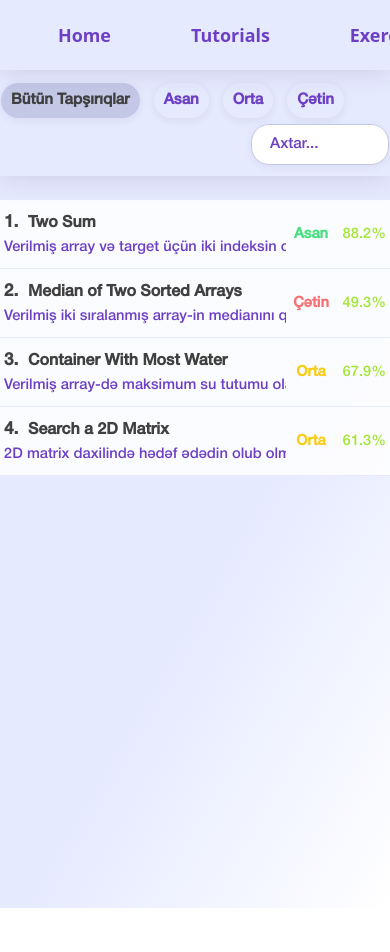
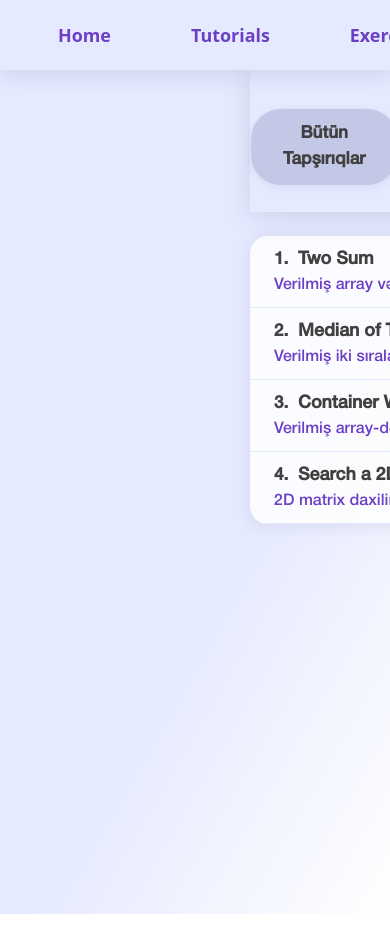
Before and after one commit to mlalayev/myPlatform, a Next.js app: page /exercises in a window 390 px wide. Shown: the top 952 px of the page. Built offline with nearby package versions, Linux system fonts and the light colour scheme.

Commit message:
my commit

```diff
--- a/src/app/components/Buttons/copyButton/CopyButton.module.css
+++ b/src/app/components/Buttons/copyButton/CopyButton.module.css
@@ -1,5 +1,5 @@
 .Btn {
-    width: 100px;
+    width: 120px;
     height:40px;
     display: flex;
     align-items: center;
@@ -9,7 +9,6 @@
     overflow: hidden;
     box-shadow: 2px 2px 10px rgba(0, 0, 0, 0.164);
     cursor: pointer;
-    z-index: 999;
   }
 
   .text {
--- a/src/app/components/Buttons/copyButton/CopyButton.tsx
+++ b/src/app/components/Buttons/copyButton/CopyButton.tsx
@@ -21,7 +21,6 @@ function CopyButton(props: CopyType) {
       }}
       className={copyButton.Btn}
     >
-      <span className={copyButton.text}>Copy</span>
       <span className={copyButton.svgIcon}>
         <svg
           fill="white"
@@ -32,6 +31,8 @@ function CopyButton(props: CopyType) {
           <path d="M280 64h40c35.3 0 64 28.7 64 64V448c0 35.3-28.7 64-64 64H64c-35.3 0-64-28.7-64-64V128C0 92.7 28.7 64 64 64h40 9.6C121 27.5 153.3 0 192 0s71 27.5 78.4 64H280zM64 112c-8.8 0-16 7.2-16 16V448c0 8.8 7.2 16 16 16H320c8.8 0 16-7.2 16-16V128c0-8.8-7.2-16-16-16H304v24c0 13.3-10.7 24-24 24H192 104c-13.3 0-24-10.7-24-24V112H64zm128-8a24 24 0 1 0 0-48 24 24 0 1 0 0 48z" />
         </svg>
       </span>
+      <span className={copyButton.text}>Kopyala</span>
+
     </button>
   );
 }
--- a/src/app/exercises/ExercisesList.module.css
+++ b/src/app/exercises/ExercisesList.module.css
@@ -171,57 +171,4 @@
   background: transparent;
 }
 
-@media (max-width: 900px) {
-  .layout {
-    flex-direction: column;
-  }
-  .contentOpen, .contentClosed {
-    margin-left: 0;
-    padding: 10px 0 0 0;
-  }
-  .headerBar, .list {
-    max-width: 100%;
-    border-radius: 0;
-  }
-}
-
-@media (max-width: 600px) {
-  .contentOpen, .contentClosed {
-    margin-top: 60px;
-    padding: 4px 0 0 0;
-  }
-  .headerBar {
-    flex-wrap: wrap;
-    gap: 6px;
-    padding: 18px 0 10px 0;
-  }
-  .filterBtn {
-    font-size: 0.95rem;
-    padding: 6px 10px;
-  }
-  .searchInput {
-    width: 100px;
-    font-size: 0.95rem;
-  }
-  .list {
-    width: 100%;
-    min-width: 0;
-    border-radius: 0;
-    box-shadow: none;
-  }
-  .row {
-    font-size: 0.98rem;
-    min-height: 40px;
-    padding: 0 4px;
-  }
-  .cellTitle {
-    font-size: 1rem;
-  }
-  .cellDesc {
-    font-size: 0.92rem;
-  }
-  .cellDiff, .cellAcc {
-    font-size: 0.92rem;
-    width: 50px;
-  }
-}
+/* Removed all media queries as requested */
```
Also changed, not shown: src/app/components/mainpage/MainPageContent.module.css (+0 -16 lines), src/app/components/sidebar/Sidebar.module.css (+0 -15 lines), src/app/exercises/[id]/ExerciseDetail.module.css (+0 -14 lines).
